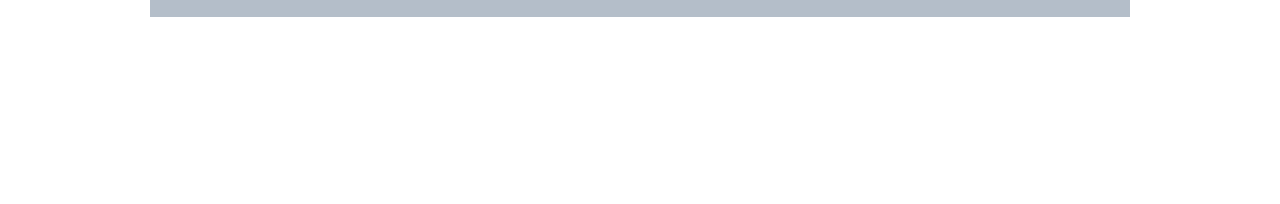
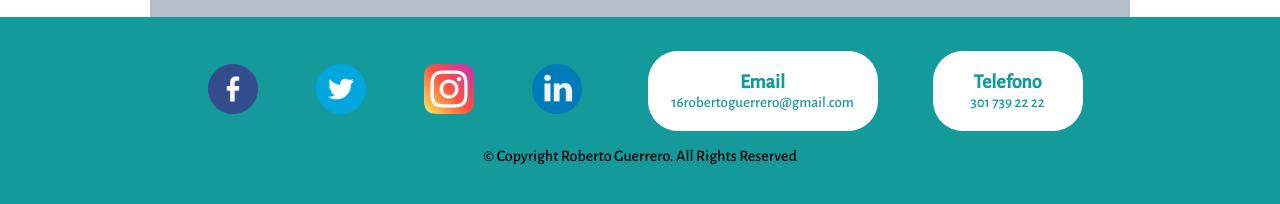
Before and after one commit to RG-uerrero/Proyecto--web_personal, a plain HTML site: page Index.html in a window 1280 px wide. Shown: the part 1440-1644 px from the top of the page. Before the commit the page ends 1457 px from the top, so only its background shows below. Drawn offline with nearby package versions, Linux system fonts and the light colour scheme.

Commit message:
footer terminado

```diff
--- a/Index.html
+++ b/Index.html
@@ -120,24 +120,65 @@
                 </section>
             </article>
             <article class="galery">
-                <section>
-
-                </section>
+                <section></section>
             </article>
         </main>
         <footer class="footer">
-            <section class="footer_content">
-                <a href="" class="footer_data"></a>
-                <a href="" class="footer_data"></a>
-                <a href="" class="footer_data"></a>
-                <a href="" class="footer_data"></a>
+            <section class="footer_container">
+                <div class="footer_rrdd">
+                    <a
+                        href="https://www.facebook.com/profile.php?id=100001537331901"
+                        class="footer_data"
+                    >
+                        <img
+                            src="./img/facebook.png"
+                            alt="Logo de Facebook"
+                            class="footer_image"
+                        />
+                    </a>
+                    <a href="https://twitter.com/RG_uerrero">
+                        <img
+                            src="./img/twitter.png"
+                            alt="Logo de Twitter"
+                            class="footer_image"
+                        />
+                    </a>
+
+                    <a
+                        href="https://www.instagram.com/rg_uerrero/"
+                        class="footer_data"
+                    >
+                        <img
+                            src="./img/instagram.png"
+                            alt="Logo de Instagram"
+                            class="footer_image"
+                        />
+                    </a>
+                    <a
+                        href="https://www.linkedin.com/in/roberto-guerrero-125870201/"
+                        class="footer_data"
+                    >
+                        <img
+                            src="./img/linkedin.png"
+                            alt="Logo de Facebook"
+                            class="footer_image"
+                        />
+                    </a>
+                </div>
+                <div class="footer_contact">
+                    <div class="footer_email">
+                        <h2 class="footer_email-title">Email</h2>
+                        <p class="footer_email-data">16robertoguerrero@gmail.com</p>
+                    </div>
+                    <div class="footer_phone">
+                        <h2 class="footer_phone-title">Telefono</h2>
+                        <p class="footer_phone-data">301 739 22 22</p>
+                    </div>
+                </div>
             </section>
-            <section class="footer_content">
-                <a href="" class="footer_data"></a>
-                <a href="" class="footer_data"></a>
-                <a href="" class="footer_data"></a>
-                <a href="" class="footer_data"></a>
-            </section>
+            <p class="footer_copyright">
+                © Copyright Roberto Guerrero. All Rights Reserved
+            </p>
         </footer>
         <script src="./Index.js"></script>
     </body>
--- a/Style.css
+++ b/Style.css
@@ -20,6 +20,9 @@ body {
     right: 0;
     font-family: "Alegreya Sans", sans-serif;
     margin: auto;
+    display: flex;
+    flex-direction: column;
+    min-height: 100vh;
 }
 
 a {
@@ -253,9 +256,82 @@ a {
 }
 
 /* --- FOOTER --- */
-.footer {
+.footer { background-color: #159a9c;
+    width: 100%;
+    height: 200px;
+    padding: 20px;
+    display: flex;
+    flex-direction: column;
+    justify-content: center;
+    align-items: center;
+    box-sizing: border-box;
+    margin-top: auto;
 }
-.footer_content {
+.footer_container {
+    width: 980px;
+    display: grid;
+    grid-template-columns: 1fr 1fr;
 }
-.footer_data {
+
+.footer_image{
+    width: 50px;
+    height: 50px;
 }
+
+.footer_rrdd{
+    display: flex;
+    justify-content: space-evenly;
+    align-items: center;
+}
+
+.footer_contact{
+    display: grid;
+    grid-template-columns: 1fr 1fr;
+    justify-items: center;
+}
+
+.footer_email{
+    display: flex;
+    flex-direction: column;
+    align-items: center;
+    background-color: var(--white);
+    height: 80px;
+    width: 230px;
+    justify-content: center;
+    border-radius: 30px;
+}
+
+.footer_email-title{
+    font-size: 20px;
+    color: var(--blue-green);
+    margin: 0;
+}
+
+.footer_email-data{
+    font-size: 15px;
+    color: var(--blue-green);
+    margin: 0;
+}
+
+.footer_phone{
+    display: flex;
+    flex-direction: column;
+    align-items: center;
+    background-color: var(--white);
+    height: 80px;
+    width: 150px;
+    justify-content: center;
+    border-radius: 30px;
+}
+
+.footer_phone-title{
+    font-size: 20px;
+    color: var(--blue-green);
+    margin: 0;
+}
+
+.footer_phone-data{
+    font-size: 15px;
+    color: var(--blue-green);
+    margin: 0;
+}
```
Also changed, not shown: img/correo.png (added), img/facebook.png (added), img/instagram.png (added), img/linkedin.png (added), img/llamada-telefonica.png (added), img/twitter.png (added), img/whatsapp.png (added).
